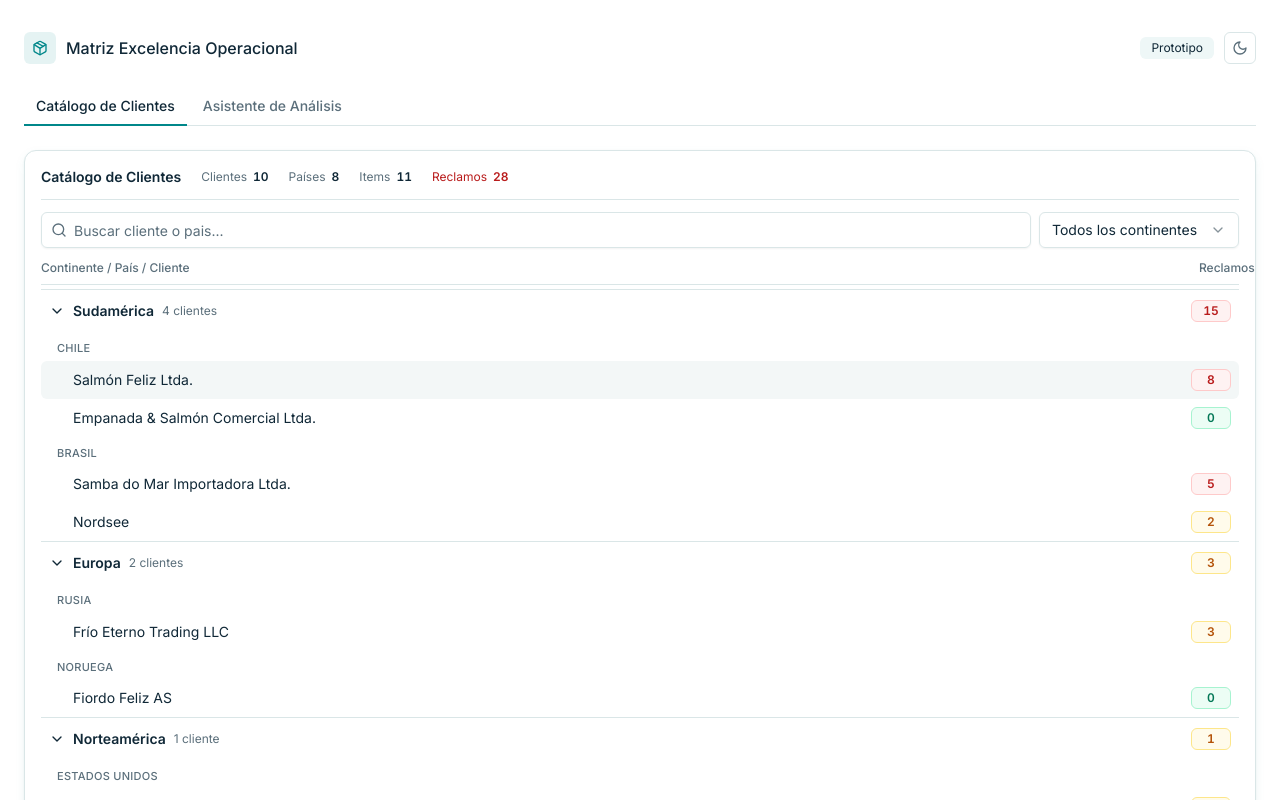
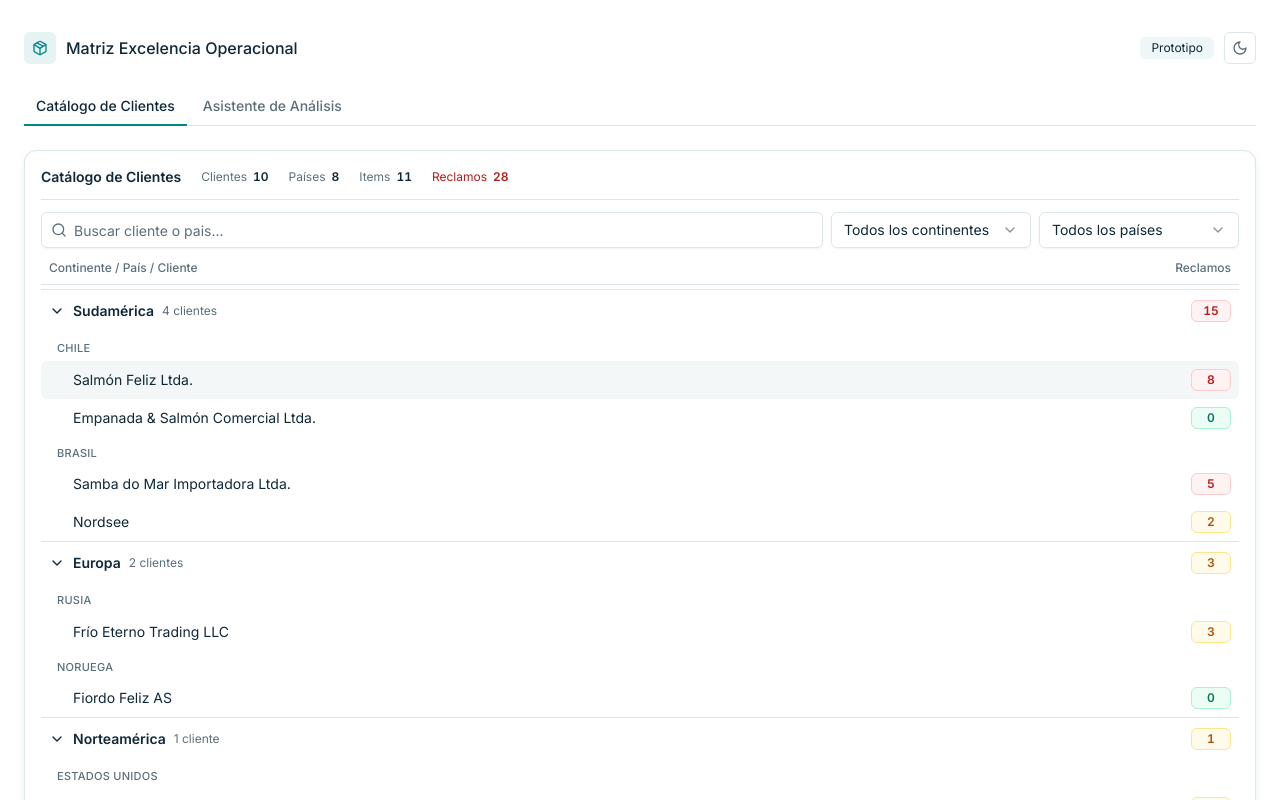
Before and after one commit to FranciscoSaldivia/Testing, a React (Vite) app: page / in a window 1280 px wide. Shown: the top 800 px of the page. Built offline with nearby package versions, Linux system fonts and the light colour scheme.

Commit message:
Arregla alineacion del encabezado de la lista y agrega filtro de pais
- El label "Reclamos" ahora tiene el mismo padding horizontal que las filas y ancho suficiente para no desbordar
- Nuevo select de Pais junto al de Continente, mismo mecanismo que el clic en el mapa

```diff
--- a/src/App.tsx
+++ b/src/App.tsx
@@ -19,6 +19,16 @@ import { buildCountryStats } from "@/lib/countryStats";
 import { cn } from "@/lib/utils";
 
 const countryStats = buildCountryStats(clientsData);
+
+const countryOptions = (() => {
+  const seen = new Map<string, string>();
+  for (const cliente of clientsData) {
+    if (!seen.has(cliente.countryId)) seen.set(cliente.countryId, cliente.pais);
+  }
+  return [...seen.entries()]
+    .map(([countryId, pais]) => ({ countryId, pais }))
+    .sort((a, b) => a.pais.localeCompare(b.pais));
+})();
 
 export default function App() {
   const [darkMode, setDarkMode] = useState(() => {
@@ -90,6 +100,12 @@ export default function App() {
   function handleContinentChange(value: string) {
     setContinentFilter(value);
     setSelectedCountry(null);
+    setSelectedCliente(null);
+  }
+
+  function handleCountryFilterChange(value: string) {
+    setSelectedCountry(value === "all" ? null : value);
+    setContinentFilter("all");
     setSelectedCliente(null);
   }
 
@@ -189,6 +205,19 @@ export default function App() {
                       ))}
                     </SelectContent>
                   </Select>
+                  <Select value={selectedCountry ?? "all"} onValueChange={handleCountryFilterChange}>
+                    <SelectTrigger className="w-[200px]">
+                      <SelectValue placeholder="País" />
+                    </SelectTrigger>
+                    <SelectContent>
+                      <SelectItem value="all">Todos los países</SelectItem>
+                      {countryOptions.map(({ countryId, pais }) => (
+                        <SelectItem key={countryId} value={countryId}>
+                          {pais}
+                        </SelectItem>
+                      ))}
+                    </SelectContent>
+                  </Select>
                 </div>
 
                 {activeFilterLabel && (
@@ -207,9 +236,9 @@ export default function App() {
                   </div>
                 )}
 
-                <div className="flex items-center gap-2 pb-2 mb-1 border-b text-xs font-medium text-muted-foreground">
+                <div className="flex items-center gap-2 px-2 pb-2 mb-1 border-b text-xs font-medium text-muted-foreground">
                   <span className="flex-1">Continente / País / Cliente</span>
-                  <span className="w-10 text-center">Reclamos</span>
+                  <span className="w-14 shrink-0 text-right">Reclamos</span>
                 </div>
                 <ClientList
                   clientes={filteredClientes}
```
